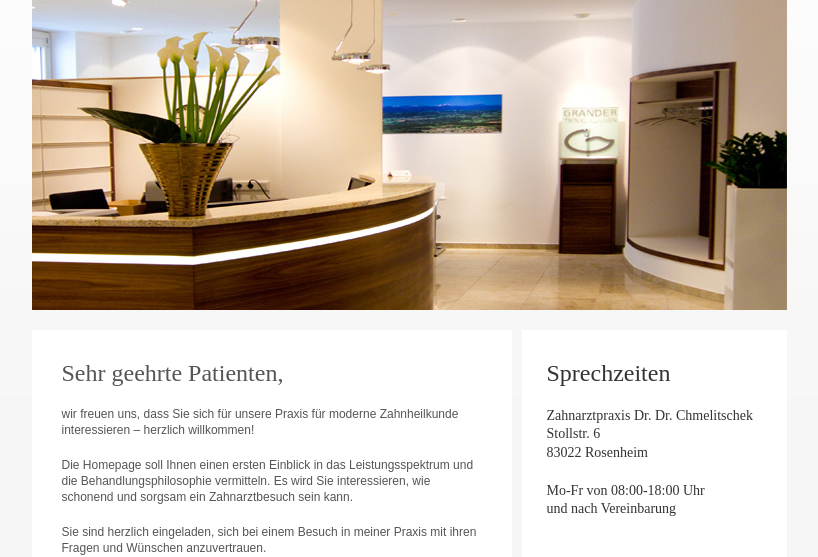
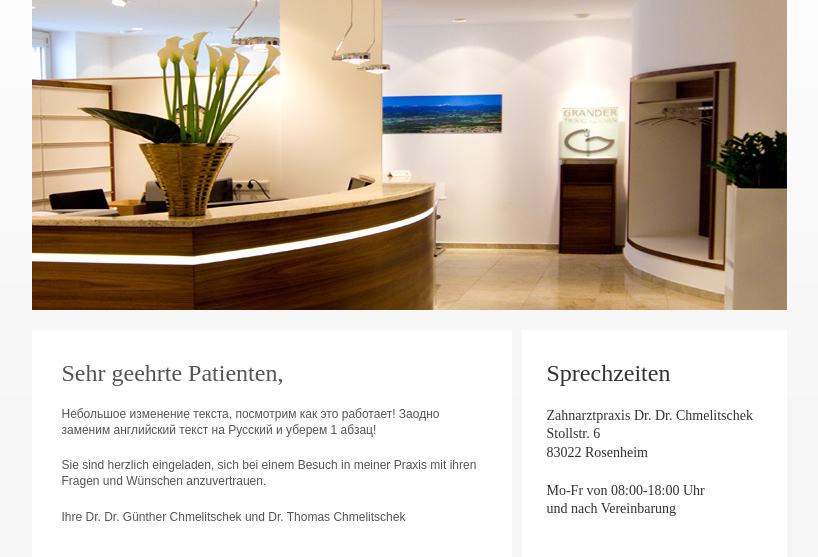
Before and after one commit to Mixazz/site1, a plain HTML site: page index.html in a window 1280 px wide. Shown: the part 247-804 px from the top of the page, without its empty margins (231-1049 px from the left). Drawn offline with Linux system fonts and the light colour scheme.

Commit message:
Заменили немного текста) тест!

```diff
--- a/index.html
+++ b/index.html
@@ -16,7 +16,7 @@
       <div class="header">
         <a href="#"><img class="logo" src="images/logo-img.jpg" alt="company logo" /></a>
         <ul class="menu">
-          <li><a href="#">  Актуальные</a></li>
+          <li><a href="#">Актуальные</a></li>
           <li><a href="#">Фотографии</a></li>
           <li><a href="#">Общее</a></li>
           <li><a href="#">Партнер</a></li>
@@ -31,10 +31,9 @@
         <div class="content-left">
           <h1>Sehr geehrte Patienten,</h1>
 
-          <p>wir freuen uns, dass Sie sich für unsere Praxis für moderne Zahnheilkunde interessieren – herzlich willkommen!
+          <p>Небольшое изменение текста, посмотрим как это работает! Заодно заменим английский текст на Русский и уберем 1 абзац!
        </p>
-          <p>Die Homepage soll Ihnen einen ersten Einblick in das Leistungsspektrum und die Behandlungsphilosophie vermitteln. Es wird Sie interessieren, wie schonend und sorgsam ein Zahnarztbesuch sein kann.
-          </p>
+
           <p>Sie sind herzlich eingeladen, sich bei einem Besuch in meiner Praxis mit ihren Fragen und Wünschen anzuvertrauen.
           </p>
 
```
